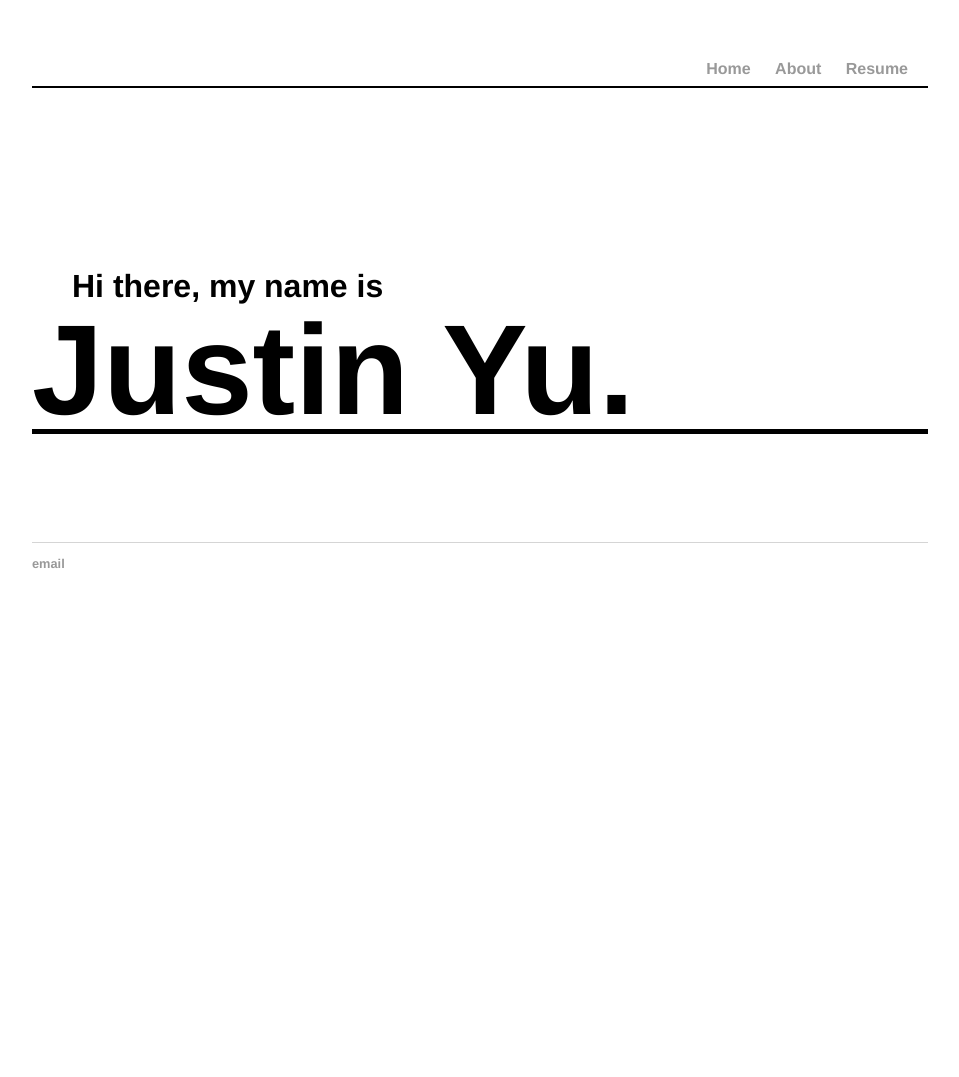
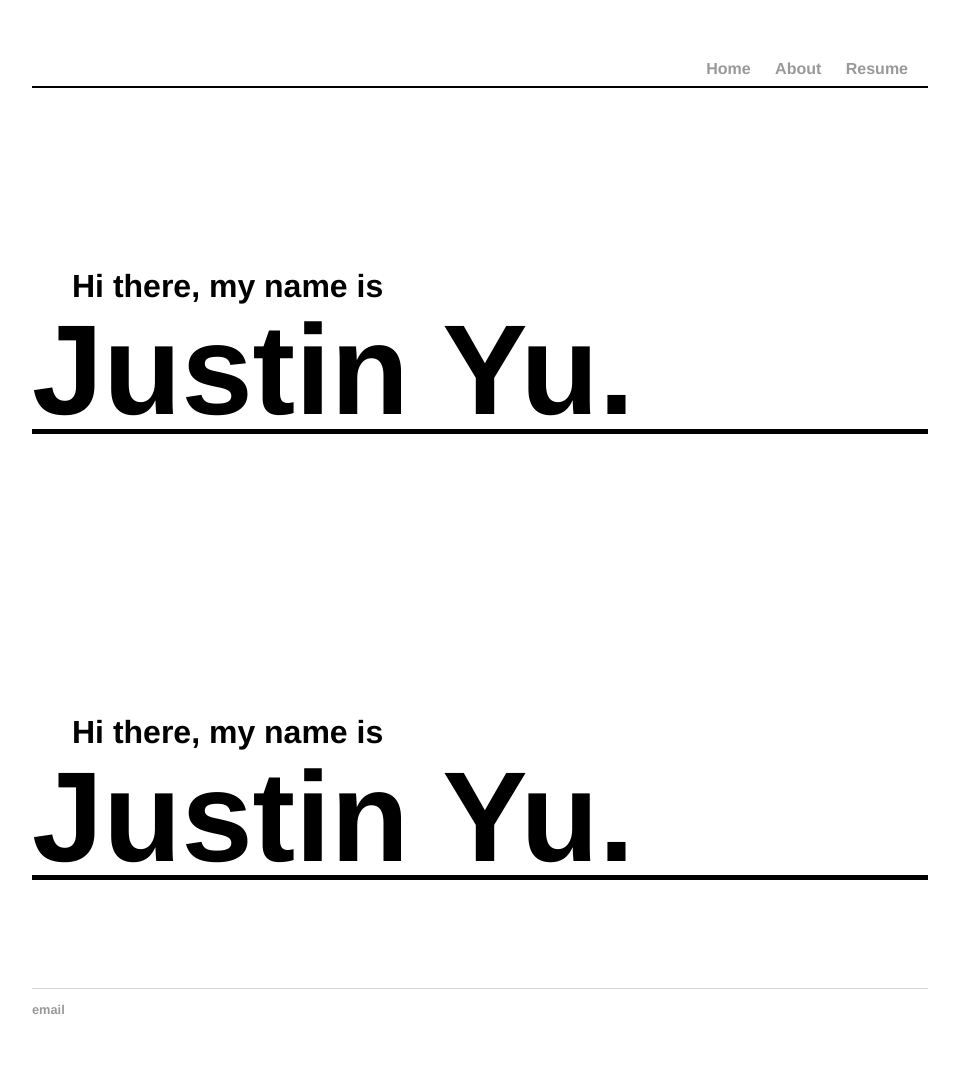
Before and after one commit to justinjelly/justinjelly.github.io, a Jekyll site: the page built from index.html, in a window 1280 px wide. Shown: the whole page, without its empty margins (160-1119 px from the left). Built offline with Jekyll 4.4.1, drawn with Linux system fonts in a browser that asks for light colours; before the commit the page ends 900 px from its top, so only the background shows below that.

Commit message:
Update index.html

```diff
--- a/index.html
+++ b/index.html
@@ -2,8 +2,14 @@
 layout: default
 title: Justin Yu
 ---
-<div class="blurb">
+<div class="title">
 	<h1 style="font-size:2em; margin-top: 180px; margin-left: 40px;">Hi there, my name is</h1>
 	<h1 style="font-size:8em; margin-top: -30px;">Justin Yu.</h1>
 	<hr style="height:5px; border-width:0; color:black; background-color:black; position:relative; bottom:100px;">
 </div>
+
+<div class="about">
+	<h1 style="font-size:2em; margin-top: 180px; margin-left: 40px;">Hi there, my name is</h1>
+	<h1 style="font-size:8em; margin-top: -30px;">Justin Yu.</h1>
+	<hr style="height:5px; border-width:0; color:black; background-color:black; position:relative; bottom:100px;">
+</div>
```
